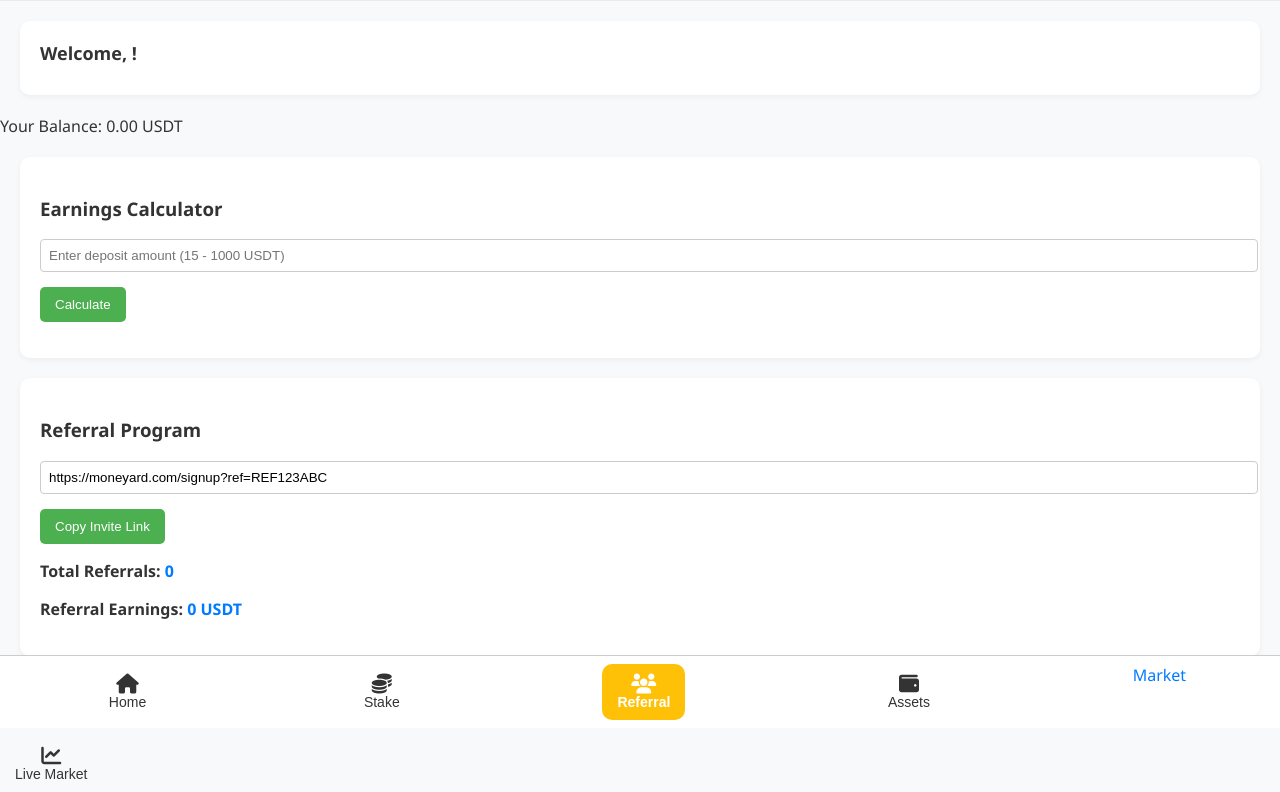
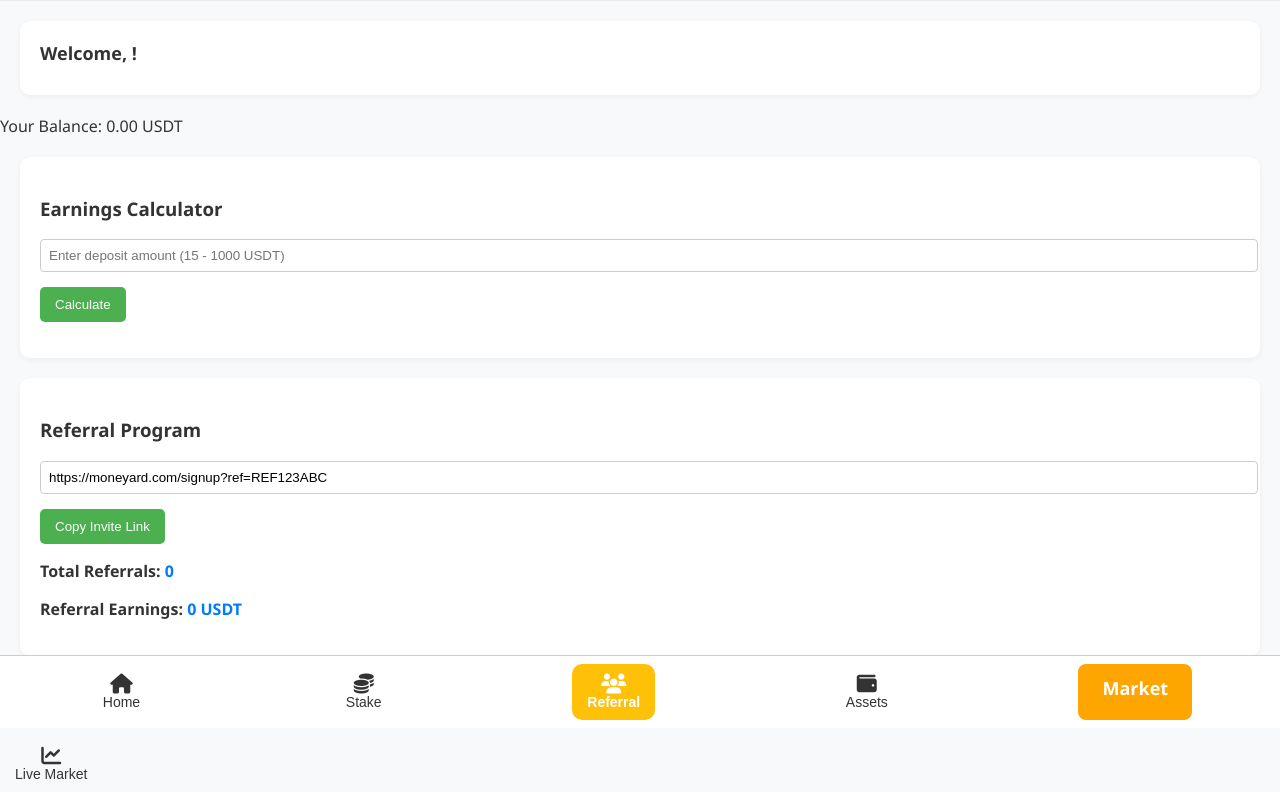
Before and after one commit to Moneyard/Moneyard-Crypto-Staking, a website: page public/dashboard.html in a window 1280 px wide. Shown: the part 72-864 px from the top of the page. Drawn offline with Linux system fonts and the light colour scheme.

Commit message:
Update styles.css

```diff
--- a/public/styles.css
+++ b/public/styles.css
@@ -1134,3 +1134,25 @@ audio {
   color: green;
   transition: opacity 1s;
 }
+.footer {
+  text-align: center;
+  padding: 20px;
+}
+
+.market-button {
+  display: inline-block;
+  background-color: orange;
+  color: white;
+  text-decoration: none;
+  border: none;
+  padding: 12px 24px;
+  border-radius: 8px;
+  font-size: 18px;
+  font-weight: bold;
+  cursor: pointer;
+  transition: background-color 0.3s ease;
+}
+
+.market-button:hover {
+  background-color: darkorange;
+}
```
